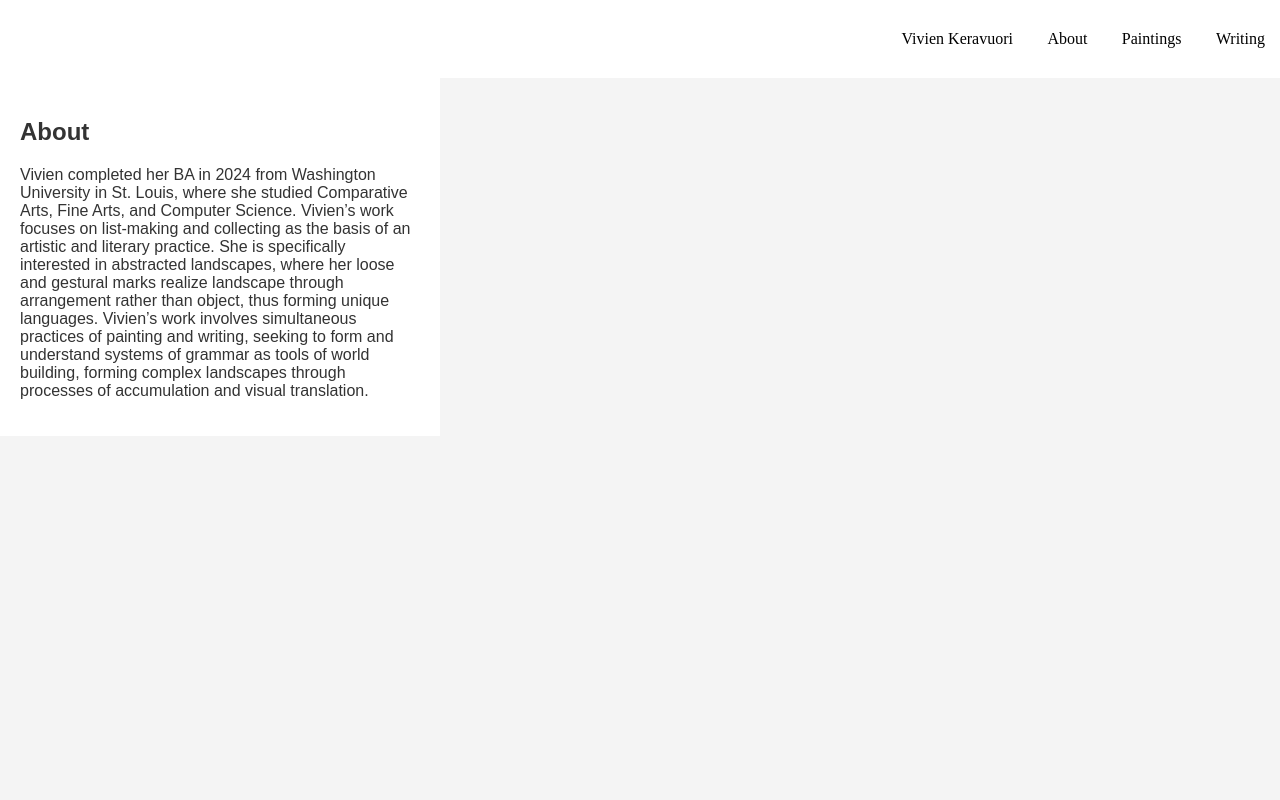
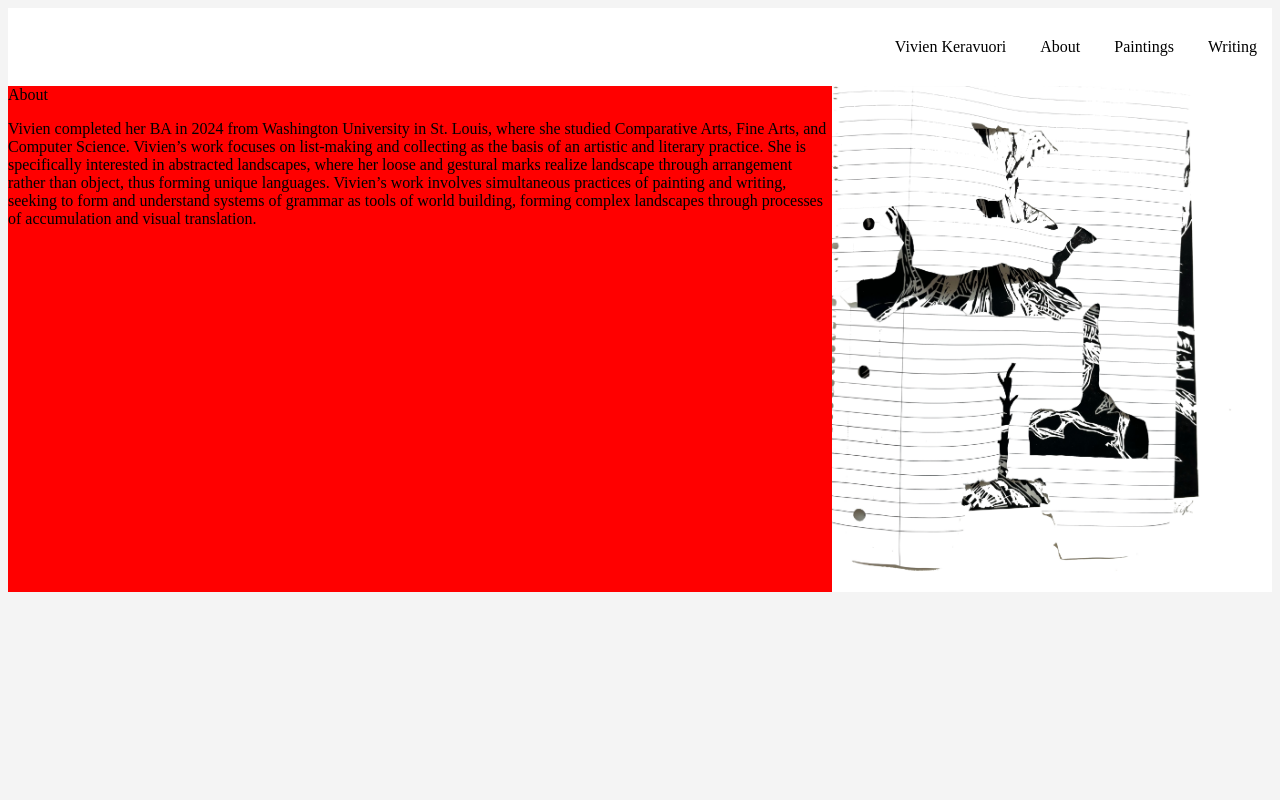
Before and after one commit to vivkeravuori/vivkeravuori.github.io, a plain HTML site: page about.html in a window 1280 px wide. Shown: the top 800 px of the page. Drawn offline with Linux system fonts and the light colour scheme.

Commit message:
Update about.html

```diff
--- a/about.html
+++ b/about.html
@@ -6,11 +6,8 @@
     <title>Your Name - Projects</title>
     <style>
         body {
-            font-family: Arial, sans-serif;
-            margin: 0;
-            padding: 0;
             background-color: #f4f4f4;
-            color: #333;
+
         }
         header {
             background: #ffffff;
@@ -28,18 +25,16 @@
             text-decoration: none;
         }
         .container {
-            max-width: 400px;
-            margin-left: 50;
-            padding: 20px;
+            display: flex;
             background: #fff;
         }
+        .abouttext {
+            flex : 1;
+            background: red;
+
+        }
         .img {
-            position: absolute;
-            margin-left: 400px;
-            margin-top: 200px;
-            color: #000000;
-            font-family: 'Times New Roman', Times, serif;
-            text-decoration: none;
+            margin-right: 20px;
 
         }
         h1, h2 {
@@ -63,15 +58,15 @@
 </header>
 
 <div class="container">
-    <section id="paintings">
+    <div class="abouttext"
         <h2>About</h2>
         <p>Vivien completed her BA in 2024 from Washington University in St. Louis, where she studied Comparative Arts, Fine Arts, and Computer Science. Vivien’s work focuses on list-making and collecting as the basis of an artistic and literary practice. She is specifically interested in abstracted landscapes, where her loose and gestural marks realize landscape through arrangement rather than object, thus forming unique languages. Vivien’s work involves simultaneous practices of painting and writing, seeking to form and understand systems of grammar as tools of world building, forming complex landscapes through processes of accumulation and visual translation.</p>
-    </section>
+    </div>
+    <div class="img">
+        <img src="treez.jpg" alt="leaves" width="400" class="img">
+    </div>
 </div>
 
-<div class="img">
-    <img src="treez.jpg" alt="leaves" width="400" class="img">
-</div>
 
 
 </body>
```
